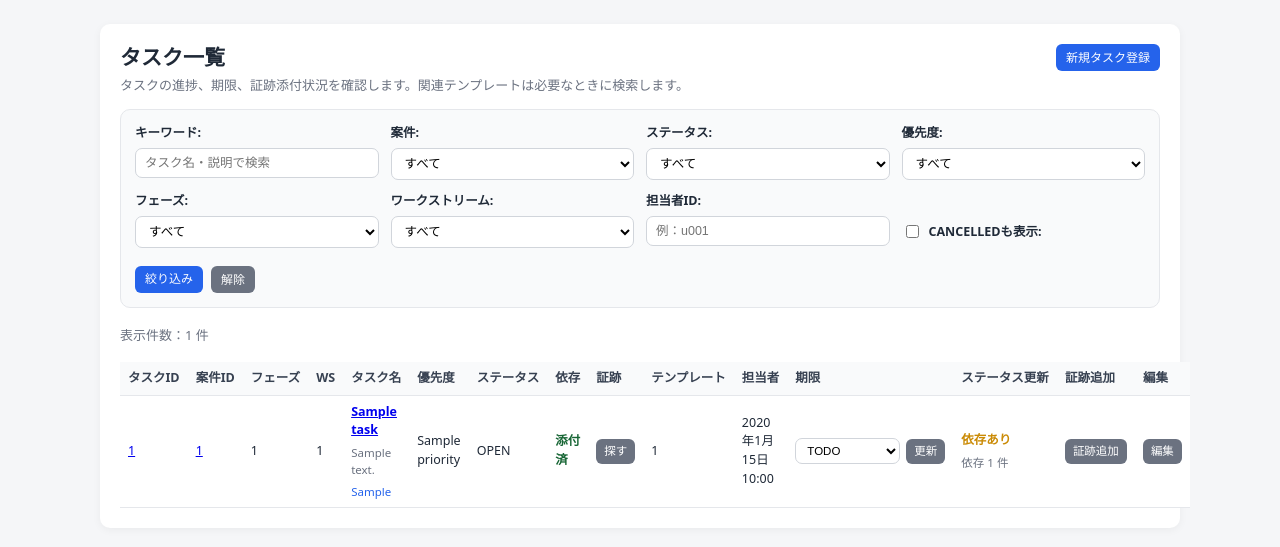
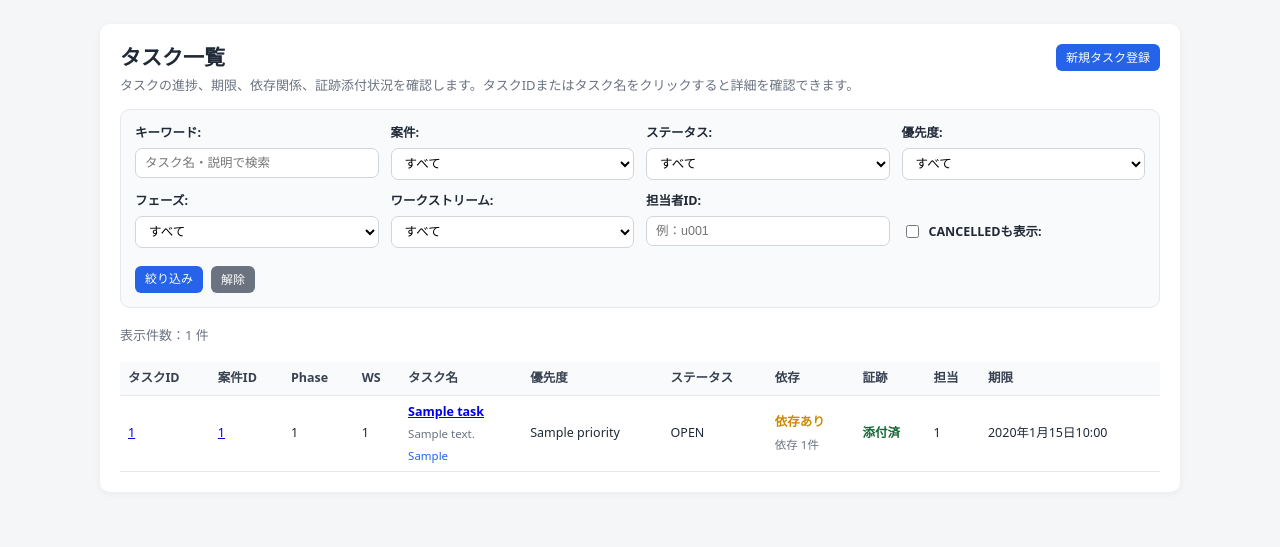
Before and after one commit to tom-tsuruda/pmi-portal, a Django app: template apps/tasks/templates/tasks/task_list.html in a window 1280 px wide. Shown: the part 80-627 px from the top of the page. Run offline with Django 5.2, Linux system fonts and the light colour scheme; tables that the repository leaves empty hold one stand-in row (values such as "Sample post"); the template is opened without the code that fills it: values that come from a table or form of the project are taken from there, most other values are stand-ins (such as "Sample title", 1, 10 or a date in 2020).

Commit message:
progress-19

```diff
--- a/apps/tasks/templates/tasks/task_list.html
+++ b/apps/tasks/templates/tasks/task_list.html
@@ -8,7 +8,7 @@
         <div>
             <h2>タスク一覧</h2>
             <p style="margin: 6px 0 0; color: #6b7280;">
-                タスクの進捗、期限、証跡添付状況を確認します。関連テンプレートは必要なときに検索します。
+                タスクの進捗、期限、依存関係、証跡添付状況を確認します。タスクIDまたはタスク名をクリックすると詳細を確認できます。
             </p>
         </div>
 
@@ -74,34 +74,33 @@
                 <tr>
                     <th>タスクID</th>
                     <th>案件ID</th>
-                    <th>フェーズ</th>
+                    <th>Phase</th>
                     <th>WS</th>
                     <th>タスク名</th>
                     <th>優先度</th>
                     <th>ステータス</th>
                     <th>依存</th>
                     <th>証跡</th>
-                    <th>テンプレート</th>
-                    <th>担当者</th>
+                    <th>担当</th>
                     <th>期限</th>
-                    <th>ステータス更新</th>
-                    <th>証跡追加</th>
-                    <th>編集</th>
                 </tr>
             </thead>
 
             <tbody>
                 {% for task in tasks %}
-                    <tr>
+                    <tr
+                        onclick="window.location.href='{% url 'tasks:detail' task.task_id %}'"
+                        style="cursor: pointer;"
+                    >
                         <td>
-                            <a href="{% url 'tasks:detail' task.task_id %}">
-                                {{ task.task_id }}
+                            <a href="{% url 'tasks:detail' task.task_id %}" onclick="event.stopPropagation();">
+                                {{ task.task_id|default:"-" }}
                             </a>
                         </td>
 
                         <td>
                             {% if task.deal_id %}
-                                <a href="{% url 'deals:detail' task.deal_id %}">
+                                <a href="{% url 'deals:detail' task.deal_id %}" onclick="event.stopPropagation();">
                                     {{ task.deal_id }}
                                 </a>
                             {% else %}
@@ -113,25 +112,54 @@
                         <td>{{ task.workstream_id|default:"-" }}</td>
 
                         <td>
-                            <a href="{% url 'tasks:detail' task.task_id %}" style="font-weight: 700;">
+                            <a href="{% url 'tasks:detail' task.task_id %}" onclick="event.stopPropagation();" style="font-weight: 700;">
                                 {{ task.title|default:"-" }}
                             </a>
 
                             {% if task.description %}
                                 <div style="color: #6b7280; font-size: 11.5px; margin-top: 4px;">
-                                    {{ task.description }}
+                                    {{ task.description|truncatechars:60 }}
                                 </div>
                             {% endif %}
 
                             {% if task.beginner_guidance %}
                                 <div style="color: #2563eb; font-size: 11.5px; margin-top: 4px;">
-                                    {{ task.beginner_guidance }}
+                                    {{ task.beginner_guidance|truncatechars:60 }}
                                 </div>
                             {% endif %}
                         </td>
 
                         <td>{{ task.priority|default:"-" }}</td>
-                        <td>{{ task.status|default:"-" }}</td>
+
+                        <td>
+                            {% if task.status == "DONE" %}
+                                <span style="color: #166534; font-weight: 700;">DONE</span>
+                            {% elif task.status == "BLOCKED" %}
+                                <span style="color: #dc2626; font-weight: 700;">BLOCKED</span>
+                            {% elif task.status == "CANCELLED" %}
+                                <span style="color: #6b7280; font-weight: 700;">CANCELLED</span>
+                            {% elif task.status == "IN_PROGRESS" %}
+                                <span style="color: #2563eb; font-weight: 700;">IN_PROGRESS</span>
+                            {% else %}
+                                {{ task.status|default:"-" }}
+                            {% endif %}
+                        </td>
+
+                        <td>
+                            {% if task.is_dependency_blocked %}
+                                <span style="color: #dc2626; font-weight: 700;">ブロック中</span>
+                                <div style="color: #6b7280; font-size: 11.5px; margin-top: 4px;">
+                                    未完了依存 {{ task.blocking_dependency_count }}件
+                                </div>
+                            {% elif task.dependency_count %}
+                                <span style="color: #ca8a04; font-weight: 700;">依存あり</span>
+                                <div style="color: #6b7280; font-size: 11.5px; margin-top: 4px;">
+                                    依存 {{ task.dependency_count }}件
+                                </div>
+                            {% else %}
+                                -
+                            {% endif %}
+                        </td>
 
                         <td>
                             {% if task.evidence_status == "ATTACHED" or task.evidence_status == "COMPLETED" or task.evidence_status == "DONE" or task.evidence_status == "OK" or task.evidence_status == "添付済" or task.evidence_status == "完了" %}
@@ -146,59 +174,8 @@
                             {% endif %}
                         </td>
 
-                        <td>
-                            <a class="button-secondary" href="{% url 'tasks:related_templates' task.task_id %}">
-                                探す
-                            </a>
-                        </td>
-
                         <td>{{ task.owner_user_id|default:"-" }}</td>
                         <td>{{ task.due_date|default:"-" }}</td>
-
-                        <td>
-                            <form method="post" action="{% url 'tasks:update_status' task.task_id %}" style="display: flex; gap: 6px; align-items: center;">
-                                {% csrf_token %}
-
-                                <input type="hidden" name="deal_id" value="{{ task.deal_id }}">
-
-                                <select name="status">
-                                    <option value="TODO" {% if task.status == "TODO" %}selected{% endif %}>TODO</option>
-                                    <option value="IN_PROGRESS" {% if task.status == "IN_PROGRESS" %}selected{% endif %}>IN_PROGRESS</option>
-                                    <option value="DONE" {% if task.status == "DONE" %}selected{% endif %}>DONE</option>
-                                    <option value="BLOCKED" {% if task.status == "BLOCKED" %}selected{% endif %}>BLOCKED</option>
-                                    <option value="CANCELLED" {% if task.status == "CANCELLED" %}selected{% endif %}>CANCELLED</option>
-                                </select>
-
-                                <button class="button-secondary" type="submit">
-                                    更新
-                                </button>
-                            </form>
-                        </td>
-                        <td>
-                            {% if task.is_dependency_blocked %}
-                                <span style="color: #dc2626; font-weight: 700;">ブロック中</span>
-                                <div style="color: #6b7280; font-size: 11.5px; margin-top: 4px;">
-                                    未完了依存 {{ task.blocking_dependency_count }} 件
-                                </div>
-                            {% elif task.dependency_count %}
-                                <span style="color: #ca8a04; font-weight: 700;">依存あり</span>
-                                <div style="color: #6b7280; font-size: 11.5px; margin-top: 4px;">
-                                    依存 {{ task.dependency_count }} 件
-                                </div>
-                            {% else %}
-                                -
-                            {% endif %}
-                        </td>
-                        <td>
-                            <a class="button-secondary" href="{% url 'documents:upload' %}?deal_id={{ task.deal_id }}&task_id={{ task.task_id }}">
-                                証跡追加
-                            </a>
-                        </td>
-                        <td>
-                            <a class="button-secondary" href="{% url 'tasks:edit' task.task_id %}">
-                                編集
-                            </a>
-                        </td>
                     </tr>
                 {% endfor %}
             </tbody>
```
